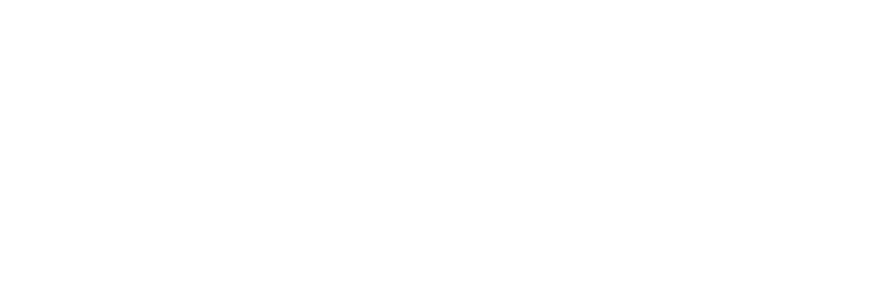
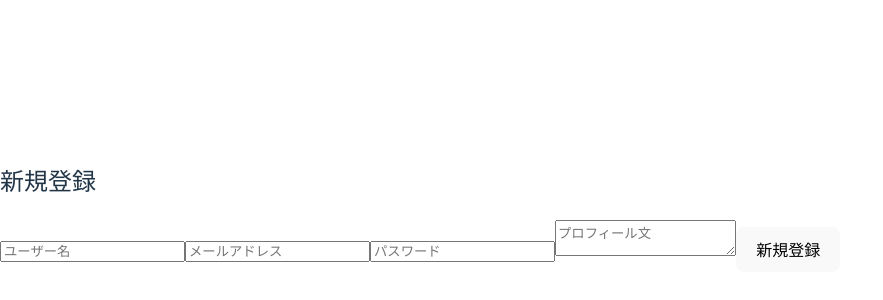
Before and after one commit to Ashunar0/book-sharing, a React (Vite) app: page /signup in a window 1280 px wide. Before the commit this address had no page. Shown: the part 192-492 px from the top of the page, without its empty margins (0-883 px from the left). Built offline with nearby package versions, Linux system fonts and the light colour scheme.

Commit message:
新規登録，プロフィール，投稿

```diff
--- a/src/App.jsx
+++ b/src/App.jsx
@@ -1,15 +1,20 @@
-import { BrowserRouter as Router, Route, Routes } from "react-router-dom";
+import { BrowserRouter as Router, Routes, Route } from "react-router-dom";
 import Login from "./Login";
+import Signup from "./Signup"; // 新規登録ページのインポート
 import Home from "./Home";
+import Profile from "./Profile";
+import CreatePost from "./CreatePost";
 
 function App() {
   return (
     <Router>
       <Routes>
-        {/* ログインページ */}
+        <Route path="/" element={<Home />} />
         <Route path="/login" element={<Login />} />
-        {/* ホーム画面 */}
-        <Route path="/" element={<Home />} />
+        <Route path="/signup" element={<Signup />} />{" "}
+        {/* 新規登録ページのルート */}
+        <Route path="/profile" element={<Profile />} />
+        <Route path="/create-post" element={<CreatePost />} />
       </Routes>
     </Router>
   );
--- /dev/null
+++ b/src/CreatePost.jsx
@@ -0,0 +1,57 @@
+import { useState } from "react";
+import { db } from "./firebase"; // Firestoreのインポート
+import { collection, addDoc } from "firebase/firestore";
+import { auth } from "./firebase"; // Firebase authをインポート
+import { useNavigate } from "react-router-dom";
+
+const CreatePost = () => {
+  const [title, setTitle] = useState("");
+  const [content, setContent] = useState("");
+  const navigate = useNavigate();
+
+  const handleSubmit = async (e) => {
+    e.preventDefault();
+    try {
+      const currentUser = auth.currentUser; // 現在のユーザーを取得
+      await addDoc(collection(db, "posts"), {
+        title,
+        content,
+        createdAt: new Date(),
+        userId: currentUser.uid, // ユーザーIDを保存
+      });
+      navigate("/"); // 投稿作成後にホーム画面へ遷移
+    } catch (error) {
+      console.error("Error adding post: ", error);
+    }
+  };
+
+  return (
+    <div className="create-post-container">
+      <h1>投稿作成</h1>
+      <form onSubmit={handleSubmit}>
+        <div>
+          <label htmlFor="title">タイトル:</label>
+          <input
+            type="text"
+            id="title"
+            value={title}
+            onChange={(e) => setTitle(e.target.value)}
+            required
+          />
+        </div>
+        <div>
+          <label htmlFor="content">内容:</label>
+          <textarea
+            id="content"
+            value={content}
+            onChange={(e) => setContent(e.target.value)}
+            required
+          />
+        </div>
+        <button type="submit">投稿</button>
+      </form>
+    </div>
+  );
+};
+
+export default CreatePost;
--- a/src/Login.jsx
+++ b/src/Login.jsx
@@ -1,50 +1,42 @@
 import { useState } from "react";
 import { signInWithEmailAndPassword } from "firebase/auth";
-import { auth } from "./firebase";
-import { useNavigate } from "react-router-dom";
-import "./Login.css";
+import { Link, useNavigate } from "react-router-dom"; // Link と useNavigate のインポート
+import { auth } from "./firebase"; // Firebaseの認証機能をインポート
+//import "./Login.css"; // スタイルのインポート
 
 const Login = () => {
   const [email, setEmail] = useState("");
   const [password, setPassword] = useState("");
-  const [error, setError] = useState("");
-  const navigate = useNavigate(); // useNavigateフックを使用
+  const navigate = useNavigate();
 
-  const handleLogin = async (e) => {
-    e.preventDefault();
+  const handleLogin = async () => {
     try {
       await signInWithEmailAndPassword(auth, email, password);
-      navigate("/"); // ログイン成功時にホーム画面へ遷移
+      navigate("/"); // ログイン後、ホーム画面へ遷移
     } catch (error) {
-      setError("ログインに失敗しました：" + error.message);
+      console.error("Error logging in: ", error);
     }
   };
 
   return (
     <div className="login-container">
-      <form className="login-form" onSubmit={handleLogin}>
       <h2>ログイン</h2>
-        {error && <p className="error-message">{error}</p>}
-        <div>
-          <label>Email:</label>
       <input
         type="email"
-            value={email}
+        placeholder="Email"
         onChange={(e) => setEmail(e.target.value)}
-            required
       />
-        </div>
-        <div>
-          <label>Password:</label>
       <input
         type="password"
-            value={password}
+        placeholder="Password"
         onChange={(e) => setPassword(e.target.value)}
-            required
       />
-        </div>
-        <button type="submit">ログイン</button>
-      </form>
+      <button onClick={handleLogin}>ログイン</button>
+
+      {/* 新規登録ページへのリンク */}
+      <p>
+        アカウントをお持ちでないですか？ <Link to="/signup">新規登録</Link>
+      </p>
     </div>
   );
 };
--- /dev/null
+++ b/src/Profile.jsx
@@ -0,0 +1,63 @@
+import { useEffect, useState } from "react";
+import { getAuth } from "firebase/auth";
+import { doc, getDoc } from "firebase/firestore";
+import { db } from "./firebase";
+import { Link } from "react-router-dom";
+//import "./Profile.css";
+
+const Profile = () => {
+  const [userData, setUserData] = useState(null);
+  const auth = getAuth();
+  const user = auth.currentUser;
+
+  useEffect(() => {
+    const fetchUserData = async () => {
+      if (user) {
+        // Firestoreからユーザー情報を取得
+        const userDocRef = doc(db, "users", user.uid);
+        const userDocSnap = await getDoc(userDocRef);
+        if (userDocSnap.exists()) {
+          setUserData(userDocSnap.data());
+        } else {
+          console.log("No such document!");
+        }
+      }
+    };
+    fetchUserData();
+  }, [user]);
+
+  if (!user) {
+    return <p>ログインしていません。</p>;
+  }
+
+  return (
+    <div className="profile-container">
+      <h1>プロフィール</h1>
+
+      {/*ホーム画面へ戻るボタン */}
+      <Link to="/">
+        <button className="home-button">戻る</button>
+      </Link>
+
+      {userData && (
+        <div className="profile-info">
+          <p>
+            <strong>名前:</strong> {userData.username}
+          </p>
+          <p>
+            <strong>Email:</strong> {userData.email}
+          </p>
+          <p>
+            <strong>プロフィール文:</strong> {userData.text}
+          </p>
+          <p>
+            <strong>フォロー中のユーザー:</strong>{" "}
+            {userData.following_userid.length}
+          </p>
+        </div>
+      )}
+    </div>
+  );
+};
+
+export default Profile;
--- /dev/null
+++ b/src/Signup.css
@@ -0,0 +1,35 @@
+.signup-container {
+  display: flex;
+  flex-direction: column;
+  align-items: center;
+  padding: 20px;
+}
+
+.signup-container h2 {
+  margin-bottom: 20px;
+}
+
+.signup-container input,
+.signup-container textarea {
+  width: 100%;
+  max-width: 400px;
+  margin-bottom: 10px;
+  padding: 10px;
+  font-size: 16px;
+  border: 1px solid #ccc;
+  border-radius: 4px;
+}
+
+.signup-container button {
+  padding: 10px 20px;
+  font-size: 16px;
+  background-color: #4caf50;
+  color: white;
+  border: none;
+  border-radius: 4px;
+  cursor: pointer;
+}
+
+.signup-container button:hover {
+  background-color: #45a049;
+}
--- /dev/null
+++ b/src/Signup.jsx
@@ -0,0 +1,68 @@
+import { useState } from "react";
+import { createUserWithEmailAndPassword } from "firebase/auth";
+import { setDoc, doc } from "firebase/firestore";
+import { auth, db } from "./firebase"; // Firebase AuthenticationとFirestoreをインポート
+import { useNavigate } from "react-router-dom"; // ページ遷移用
+//import "./Signup.css"; // スタイルのインポート
+
+const Signup = () => {
+  const [email, setEmail] = useState("");
+  const [password, setPassword] = useState("");
+  const [username, setUsername] = useState("");
+  const [profileText, setProfileText] = useState("");
+  const navigate = useNavigate();
+
+  const handleSignup = async () => {
+    try {
+      const userCredential = await createUserWithEmailAndPassword(
+        auth,
+        email,
+        password
+      );
+      const user = userCredential.user;
+
+      // Firestoreにユーザー情報を保存
+      await setDoc(doc(db, "users", user.uid), {
+        username,
+        email,
+        text: profileText,
+        following_userid: [], // フォローしているユーザーはいない初期値
+      });
+
+      console.log("User registered and data saved to Firestore");
+
+      // 新規登録が完了したらホームページに遷移
+      navigate("/");
+    } catch (error) {
+      console.error("Error signing up: ", error);
+    }
+  };
+
+  return (
+    <div className="signup-container">
+      <h2>新規登録</h2>
+      <input
+        type="text"
+        placeholder="ユーザー名"
+        onChange={(e) => setUsername(e.target.value)}
+      />
+      <input
+        type="email"
+        placeholder="メールアドレス"
+        onChange={(e) => setEmail(e.target.value)}
+      />
+      <input
+        type="password"
+        placeholder="パスワード"
+        onChange={(e) => setPassword(e.target.value)}
+      />
+      <textarea
+        placeholder="プロフィール文"
+        onChange={(e) => setProfileText(e.target.value)}
+      ></textarea>
+      <button onClick={handleSignup}>新規登録</button>
+    </div>
+  );
+};
+
+export default Signup;
```
Also changed, not shown: src/Home.jsx (+54 -21 lines), 1 other file (tests, documents, lock files or other folders). Lines whose indentation alone changed are shown as unchanged.
